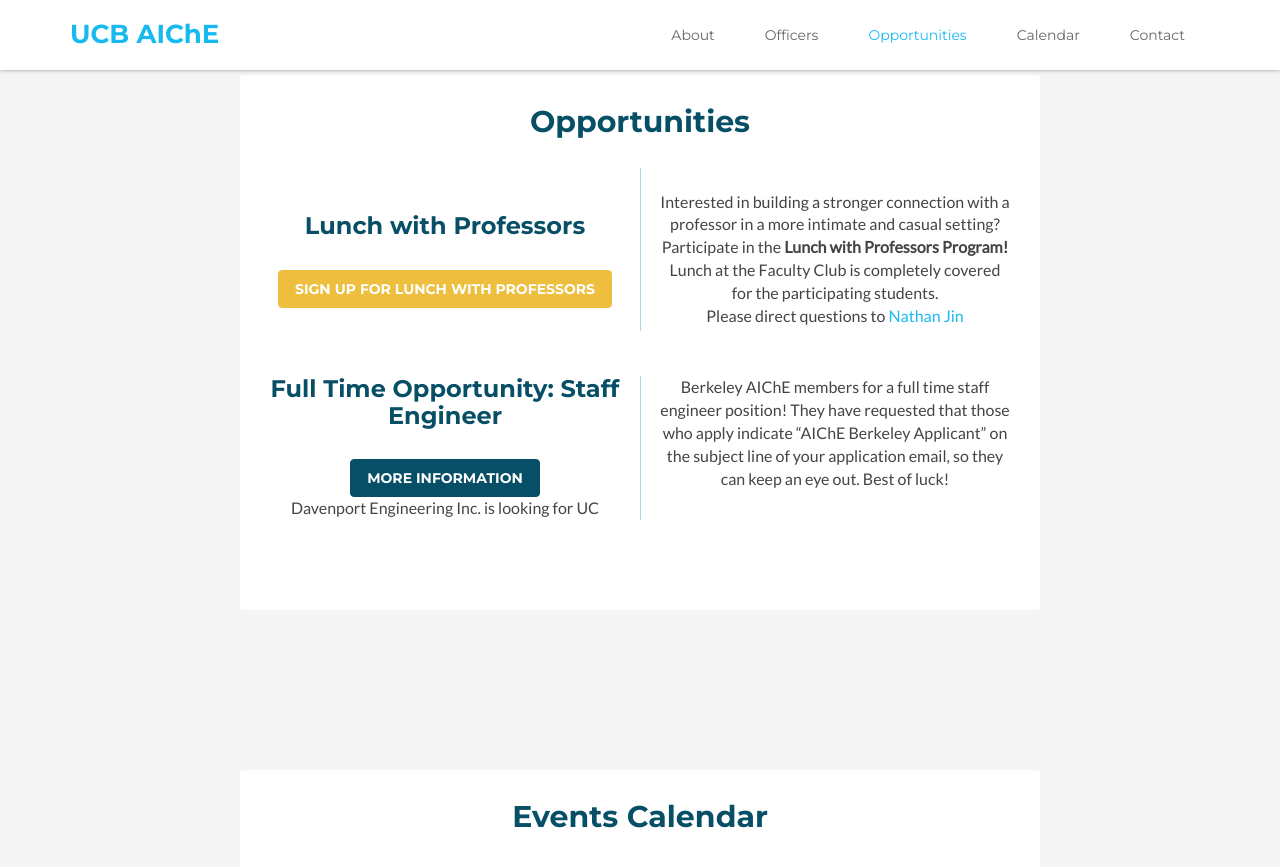
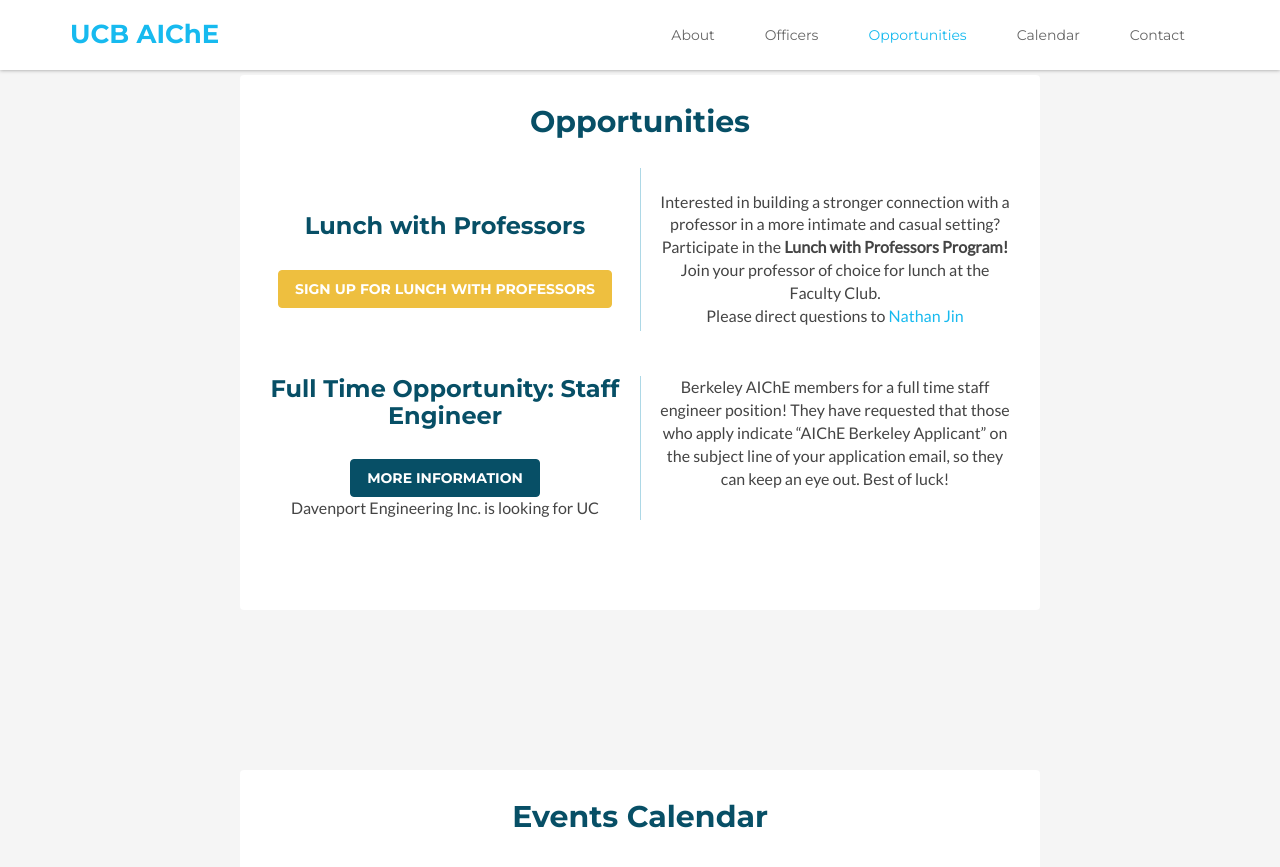
Before and after one commit to berkeleyAiChE/berkeleyAiChE.github.io, a Jekyll site: the page built from index.html, in a window 1280 px wide and 900 px high, scrolled down 2339 px, cut to the strip 0-889 px from the top of the window. Shown: the top 867 px of the strip. Built offline with Jekyll 4.4.1, drawn with Linux system fonts in a browser that asks for light colours.

Commit message:
removing sponsorship for lunch with profs

```diff
--- a/_includes/docs.html
+++ b/_includes/docs.html
@@ -30,7 +30,7 @@
                 		<div class="newspaper"> <br> <br>
                             <h3 class="title text-center"> Lunch with Professors </h3>
                             <a class="btn btn-cta-secondary" href="https://docs.google.com/a/berkeley.edu/forms/d/196r0ORuDKKAD_vs-7w8dS9iDx_tj_C3smOaAuLFamAE/viewform" target="_blank"> Sign Up For Lunch with Professors</a> <br> <br> <br>
-                            Interested in building a stronger connection with a professor in a more intimate and casual setting? Participate in the <b>Lunch with Professors Program!</b> Lunch at the Faculty Club is completely covered for the participating students. <br> Please direct questions to <a href="mailto: njin@berkeley.edu"> Nathan Jin </a>
+                            Interested in building a stronger connection with a professor in a more intimate and casual setting? Participate in the <b>Lunch with Professors Program!</b> Join your professor of choice for lunch at the Faculty Club. <br> Please direct questions to <a href="mailto: njin@berkeley.edu"> Nathan Jin </a>
                         </div>
                         <br> <br>
                         <div class="newspaper">
```
